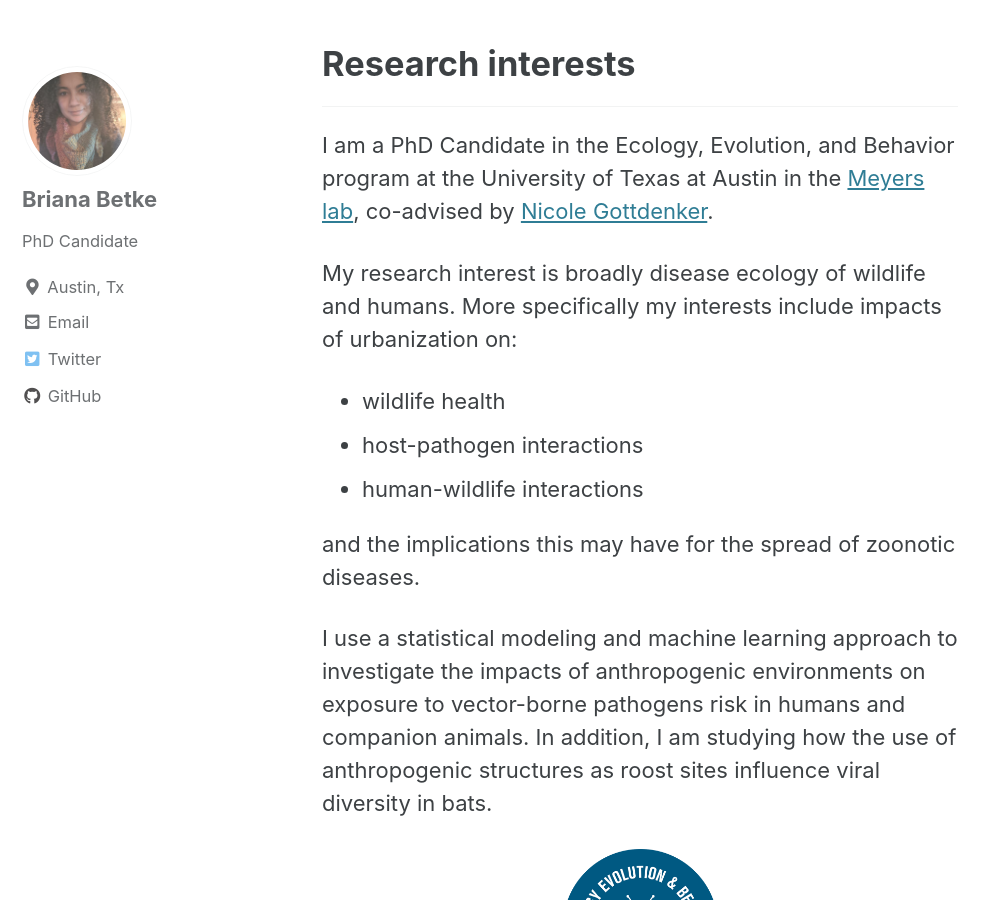
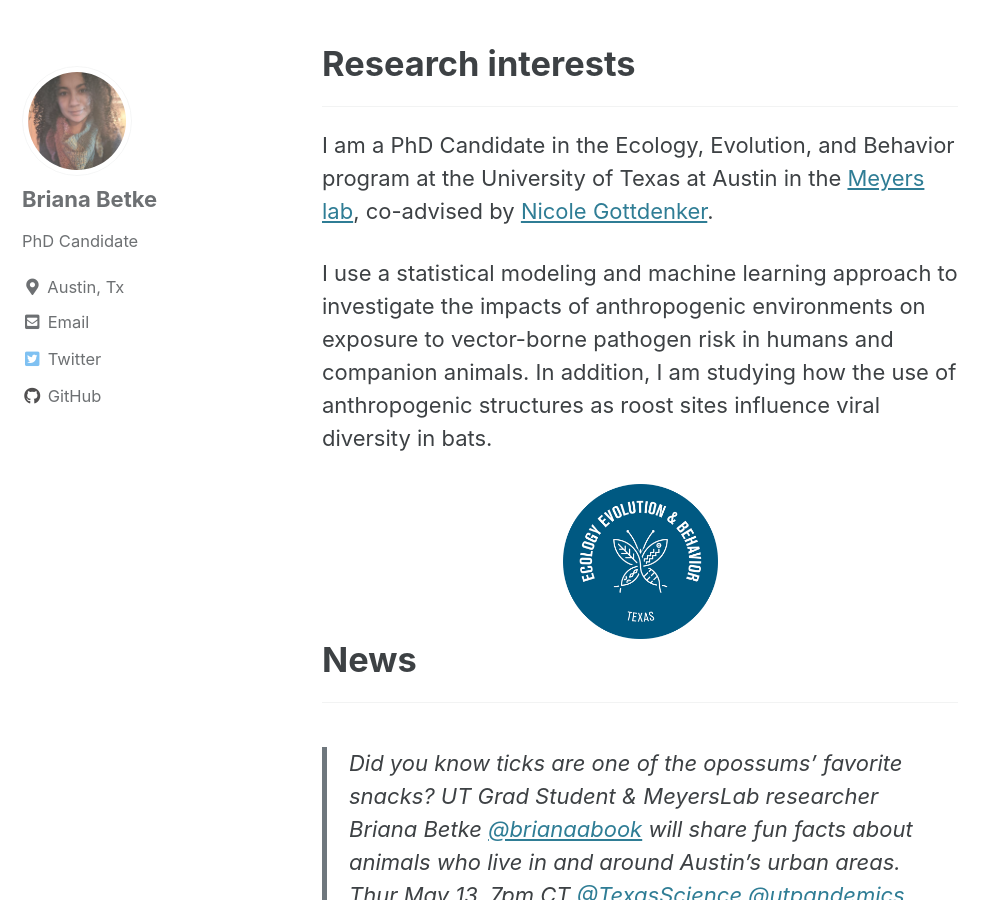
Before and after one commit to babetke/babetke.github.io, a Jekyll site: the page built from index.md, in a window 1280 px wide and 900 px high, scrolled down 458 px. Shown: the whole window, without its empty margins (0-998 px from the left). Built offline with Jekyll 4.4.1, drawn with Linux system fonts in a browser that asks for light colours; cached includes are drawn as plain includes; comment, search, counter and statistics services are not loaded.

Commit message:
Updating index page

```diff
--- a/index.md
+++ b/index.md
@@ -16,15 +16,7 @@ header:
 
 I am a PhD Candidate in the Ecology, Evolution, and Behavior program at the University of Texas at Austin in the [Meyers lab](http://www.bio.utexas.edu/research/meyers/), co-advised by [Nicole Gottdenker](https://www.gottdenkerlab.com/).
 
-My research interest is broadly disease ecology of wildlife and humans. More specifically my interests include impacts of urbanization on:
-
-- wildlife health
-- host-pathogen interactions
-- human-wildlife interactions
-
-and the implications this may have for the spread of zoonotic diseases.
-
-I use a statistical modeling and machine learning approach to investigate the impacts of anthropogenic environments on exposure to vector-borne pathogens risk in humans and companion animals. In addition, I am studying how the use of anthropogenic structures as roost sites influence viral diversity in bats.
+I use a statistical modeling and machine learning approach to investigate the impacts of anthropogenic environments on exposure to vector-borne pathogen risk in humans and companion animals. In addition, I am studying how the use of anthropogenic structures as roost sites influence viral diversity in bats.
 
 
 
```
